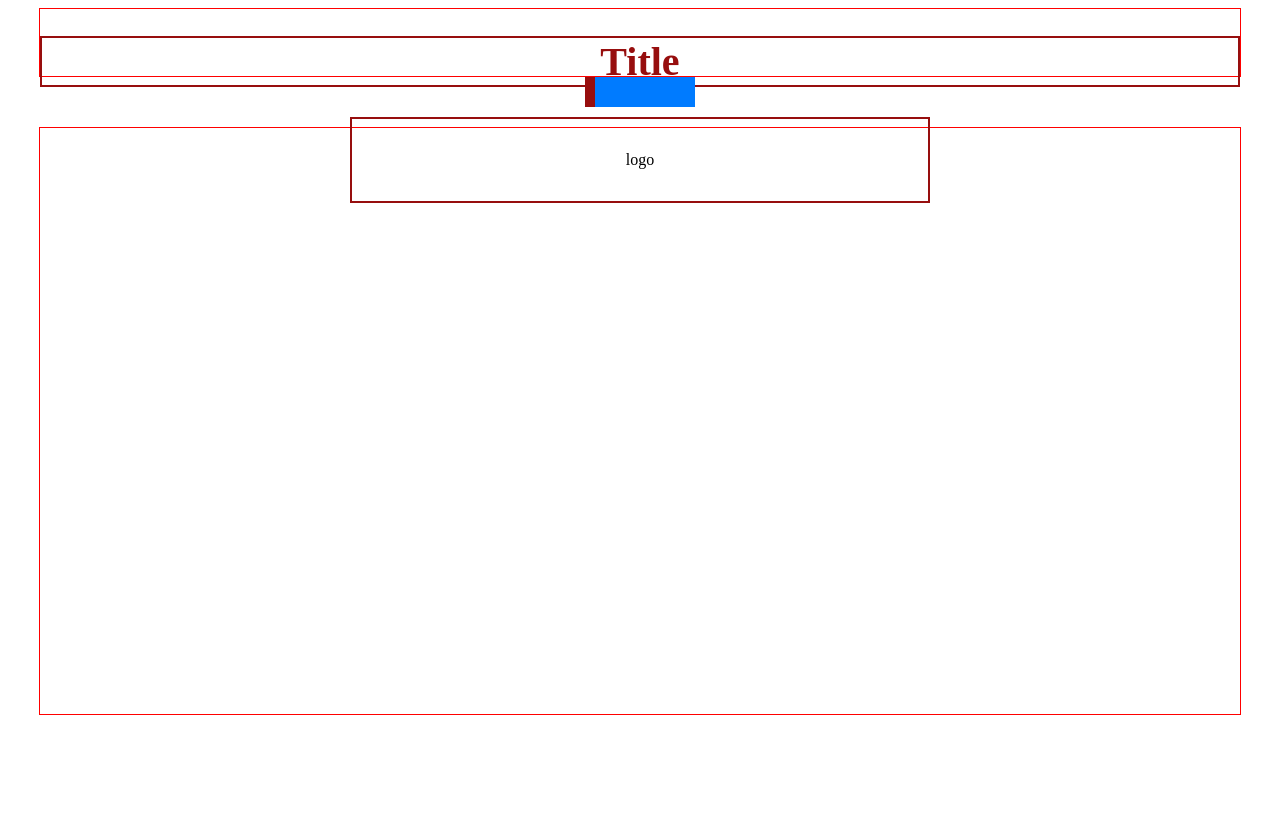
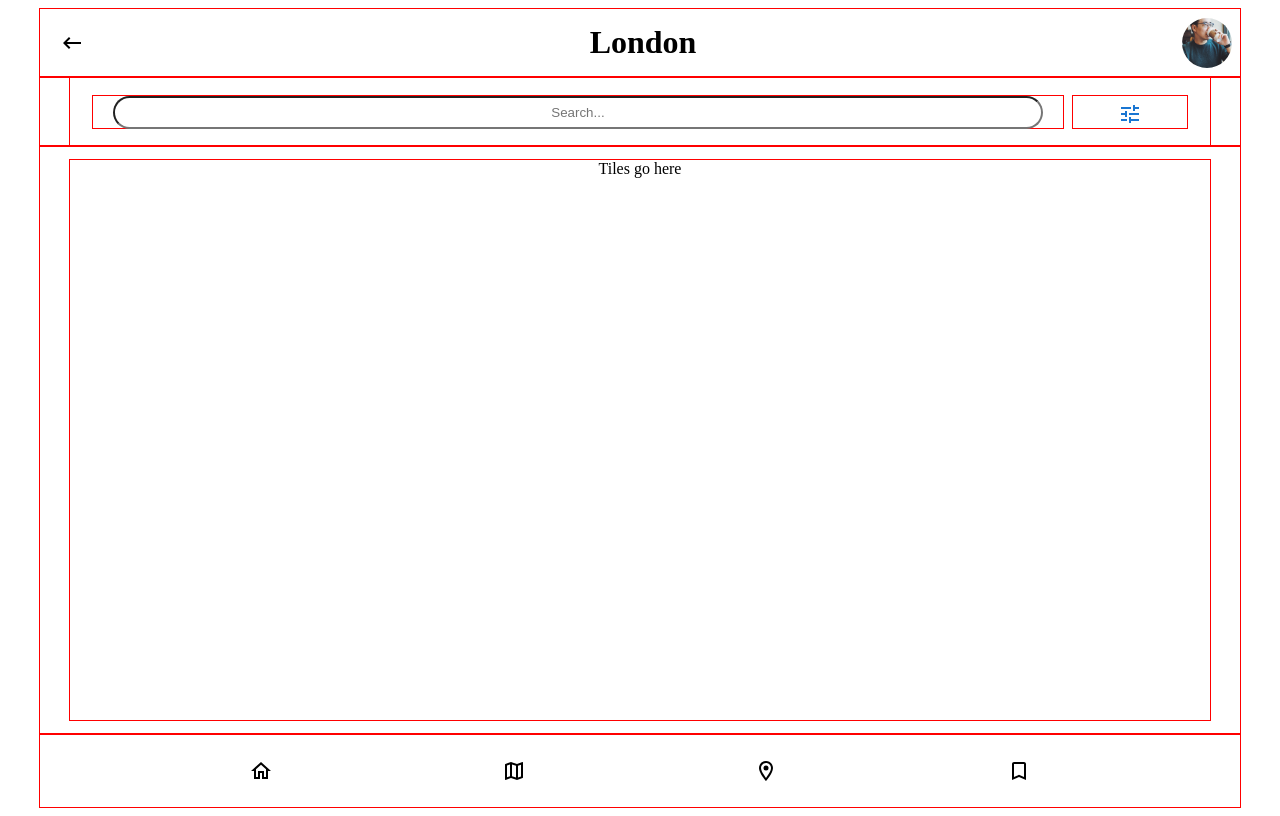
Before and after one commit to jo-on-github/Ctrl-Alt-Defeat-Frontend, a React (Create React App) app in the folder frontend/: page / in a window 1280 px wide. Built offline with nearby package versions, Linux system fonts and the light colour scheme.

Commit message:
Top Nav Bar Complete

```diff
--- a/frontend/src/components/App/App.js
+++ b/frontend/src/components/App/App.js
@@ -1,12 +1,14 @@
 import "./App.css";
 import Homepage from "../Homepage";
-import Favourites from "../Favourites";
-import ChooseACity from "../ChooseACity";
+//import Favourites from "../Favourites";
+//import ChooseACity from "../ChooseACity";
 
 function App() {
-  return <div className="App">
-    <ChooseACity />
-  </div>;
+    return (
+        <div className="App">
+            <Homepage />
+        </div>
+    );
 }
 
 export default App;
--- /dev/null
+++ b/frontend/src/components/Header/index.js
@@ -0,0 +1,27 @@
+import React from "react";
+import { Button } from "@mui/material";
+import KeyboardBackspaceIcon from "@mui/icons-material/KeyboardBackspace";
+import "./styles.css";
+
+function Header(props) {
+    const buttonStyle = {
+        color: "black",
+    };
+    return (
+        <div className="navBar__top">
+            <div className="navBar__top--back">
+                <Button style={buttonStyle}>
+                    <KeyboardBackspaceIcon />
+                </Button>
+            </div>
+            <div className="navBar__top--title">
+                <h1>{props.location}</h1>
+            </div>
+            <div className="navBar__top--image">
+                <img src={props.imageUrl} alt={props.altText} />
+            </div>
+        </div>
+    );
+}
+
+export default Header;
--- /dev/null
+++ b/frontend/src/components/Header/styles.css
@@ -0,0 +1,26 @@
+.navBar__top {
+    height: 4.2em;
+    width: 100%;
+    display: flex;
+    flex-direction: row;
+    justify-content: space-between;
+    align-items: center;
+}
+
+.navBar__top--image {
+    width: 50px;
+    height: 50px;
+    border-radius: 50%;
+    overflow: hidden;
+    margin-right: 0.5em;
+}
+
+.navBar__top--image img {
+    width: 100%;
+    height: 100%;
+    object-fit: cover;
+}
+
+.navBar__top--title {
+    font-weight: bold;
+}
--- a/frontend/src/components/Homepage/index.js
+++ b/frontend/src/components/Homepage/index.js
@@ -2,16 +2,14 @@ import React from "react";
 import "./styles.css";
 import SearchBar from "../SearchBar";
 import NavBar from "../NavBar";
+import Header from "../Header/index";
+import dummy from "../images/profile_photo/dummy.jpg";
 
 function Homepage() {
     return (
         <div className="overlay">
             <div className="header">
-                Header component goes here
-                <div className="header__btn--back"></div>
-                <div className="header__marker"></div>
-                <div className="header__title"></div>
-                <div className="header__btn--profile"></div>
+                <Header imageUrl={dummy} altText="My Image" location="London" />
             </div>
             <div className="search">
                 <SearchBar />
```
Also changed, not shown: frontend/src/components/images/profile_photo/dummy.jpg (added).
